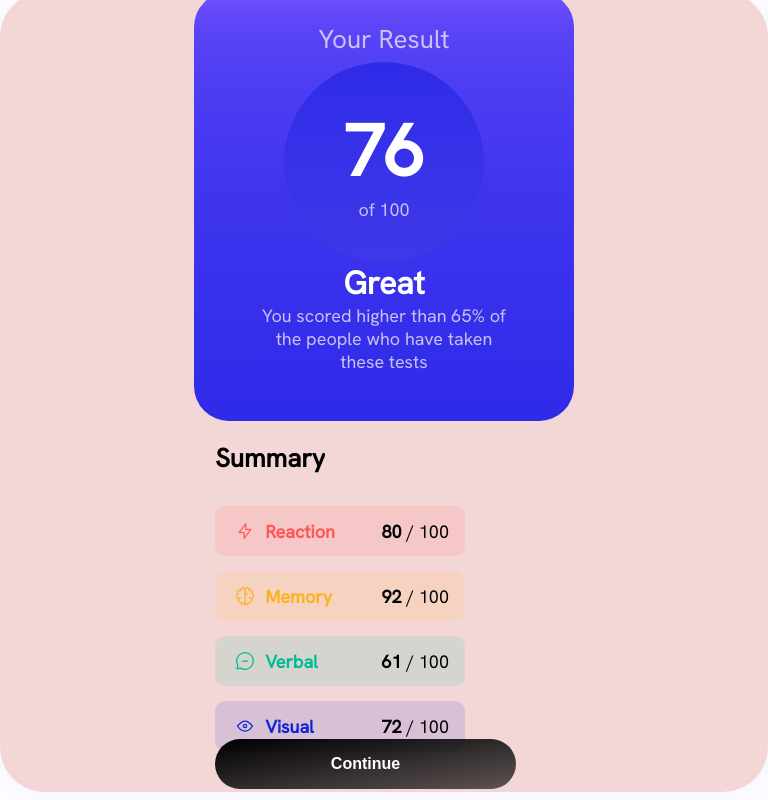
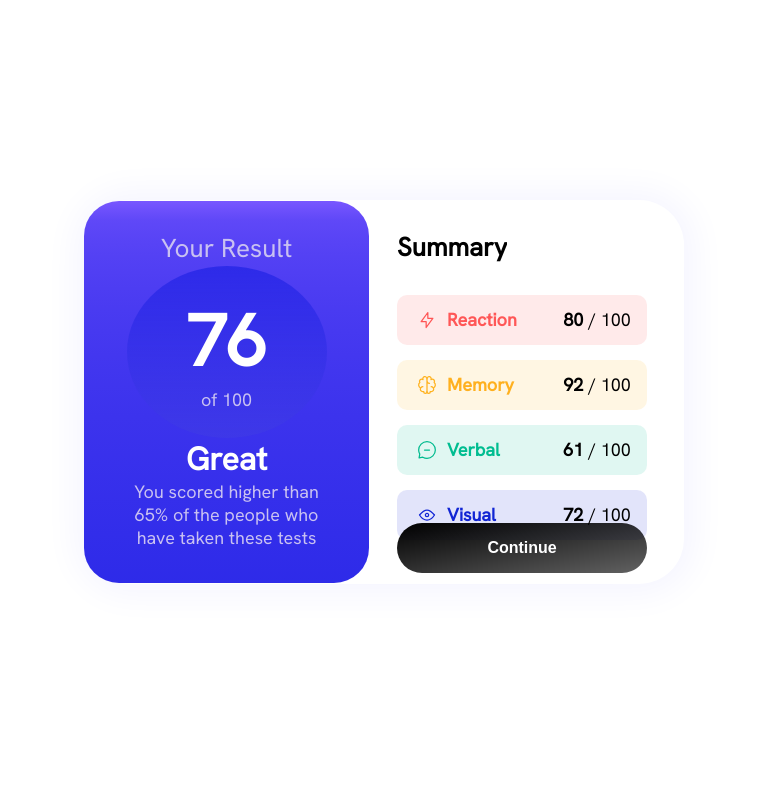
Before and after one commit to Parkhomyuk/fm_first, a plain HTML site: page index.html in a window 768 px wide. Drawn offline with Linux system fonts and the light colour scheme.

Commit message:
fourth commit fix

```diff
--- a/style.css
+++ b/style.css
@@ -32,7 +32,7 @@ button{
 .main-content{
     margin-top: 0px;
     margin-left:0px ;
-    width: 35vw;
+    width: 600px;
     height: 48vh;
     background-color: #ffffff37;
     /* border: 1px solid rgba(128, 128, 128, 0.571); */
@@ -99,7 +99,7 @@ button{
     color: var(--font_blue-color);
 }
 .summary{
-    width: 45%;
+    width: 55%;
     height: 95%;
     overflow: auto;
     border-top-right-radius: 35px;
@@ -120,12 +120,13 @@ button{
     margin-bottom: 30px;
     padding-top: 20px;
     text-align: center;
+    margin-left: 20px;
     /* background-color: antiquewhite; */
 }
 
 .summary .summary-results{
     height: 60%;
-
+    margin-left: 20px;
     margin-bottom: 10px;
 }
 
@@ -196,11 +197,12 @@ button{
 }
 .summary-button{
     height:50px;
-    width: 100%;
+    width: auto;
+    margin-left: 20px;
 }
 .summary-button .btn-continue{
     height:100%;
-    width: 87%;
+    width: 250px;
     font-size: 16px;
     font-weight: bold;
     border-radius: 50px;
@@ -381,38 +383,14 @@ button{
   }
   @media (min-width: 768px) and (max-width: 991px) {
     /* стили для sm-устройств   */
-    .main-content{
-        margin-top: 0px;
-        margin-left:0 ;
-        width: 100vw;
-        height: 100vh;
-        background-color: #c9484837;
-        /* border: 1px solid rgba(128, 128, 128, 0.571); */
-        border-radius: 45px;
-        display: flex;
-        flex-direction: column;
-        justify-content: flex-start;
-        align-items: center;
-        box-shadow: 1px 1px 35px 10px rgba(0, 0, 255, 0.045);
-    }
+
   }
  @media (min-width: 991px) and (max-width: 1199px) {
   /* стили для md-устройств  */
-  .main-content{
-    margin-top: 0px;
-    margin-left:0 ;
-    width: 100vw;
-    height: 100vh;
-    background-color: #072f5f37;
-    /* border: 1px solid rgba(128, 128, 128, 0.571); */
-    border-radius: 45px;
-    display: flex;
-    flex-direction: column;
-    justify-content: flex-start;
-    align-items: center;
-    box-shadow: 1px 1px 35px 10px rgba(0, 0, 255, 0.045);
+
+
 }
-  }
-  @media (min-width: 1200px) {
+
+  /* @media (min-width: 1200px) {
     стили для lg-устройств
-  } */
+  }  */
```
